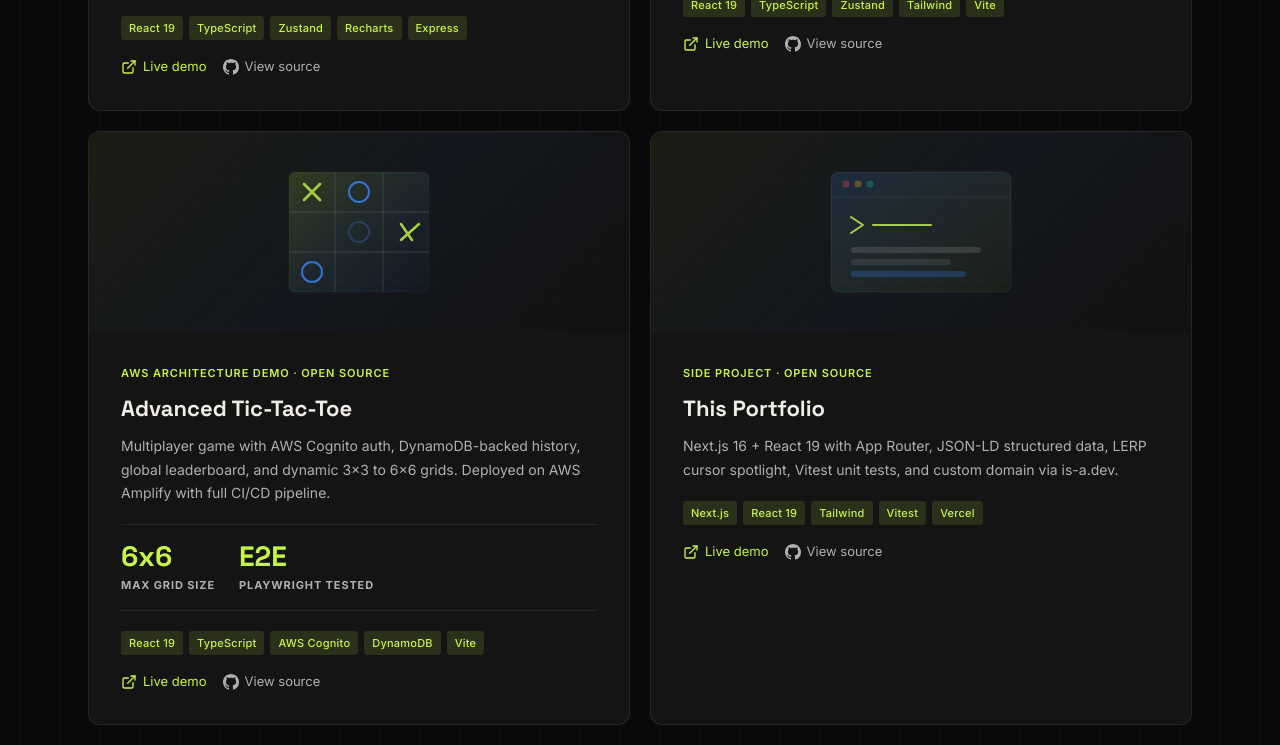
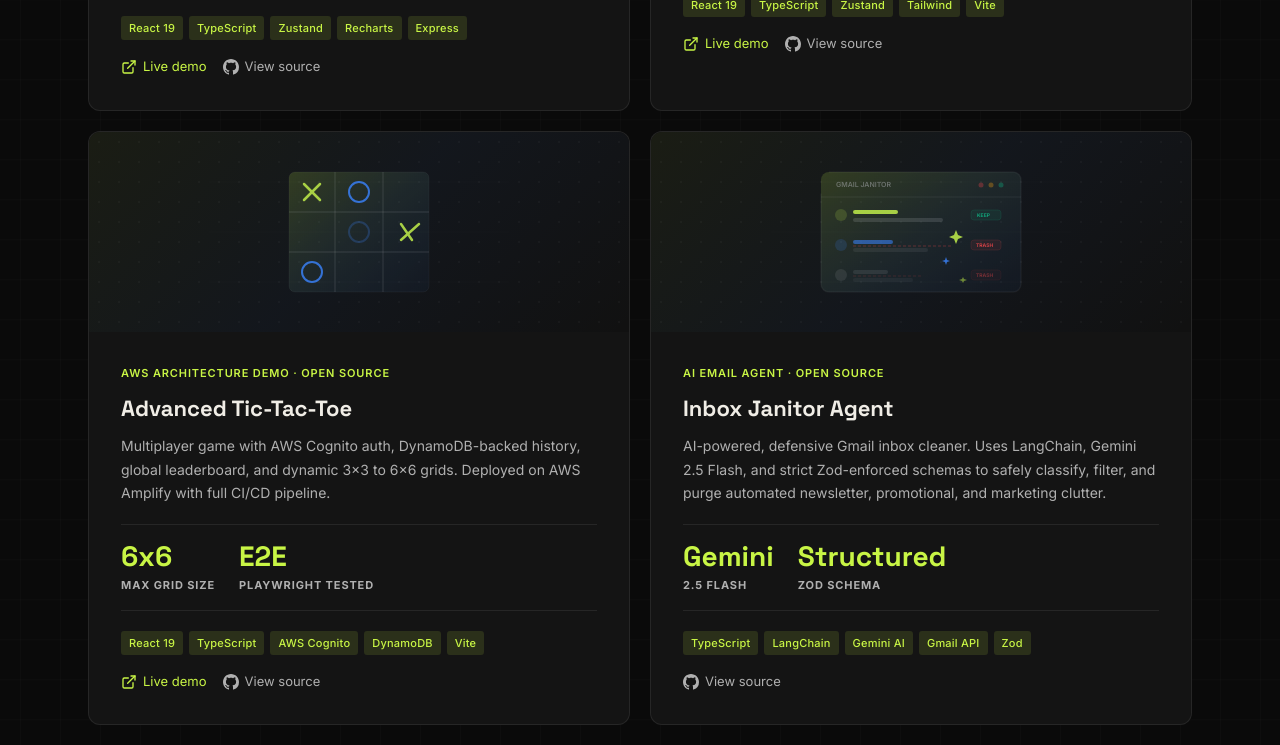
Before and after one commit to MurugeshAravind/Portfolio, a Next.js app: page / in a window 1280 px wide. Shown: the part 2480-3225 px from the top of the page. Built offline with nearby package versions, Linux system fonts and the light colour scheme.

Commit message:
feat: add Inbox Janitor Agent to Labs with custom SVG

```diff
--- a/app/components/ProjectCard.jsx
+++ b/app/components/ProjectCard.jsx
@@ -138,6 +138,55 @@ const VISUAL_PATTERNS = {
       <text x="225" y="120" fill="var(--accent)" fontSize="7" fontWeight="700">65% SAVED</text>
     </svg>
   ),
+  "inbox-janitor-agent": (
+    <svg viewBox="0 0 400 200" fill="none" xmlns="http://www.w3.org/2000/svg" className="project-svg">
+      <defs>
+        <linearGradient id="janitorGrad" x1="0%" y1="0%" x2="100%" y2="100%">
+          <stop offset="0%" stopColor="var(--accent)" stopOpacity="0.2" />
+          <stop offset="100%" stopColor="var(--accent2)" stopOpacity="0.05" />
+        </linearGradient>
+      </defs>
+      <line x1="50" y1="50" x2="350" y2="50" stroke="rgba(255,255,255,0.015)" strokeWidth="1" />
+      <line x1="50" y1="100" x2="350" y2="100" stroke="rgba(255,255,255,0.015)" strokeWidth="1" />
+      <line x1="50" y1="150" x2="350" y2="150" stroke="rgba(255,255,255,0.015)" strokeWidth="1" />
+
+      <rect x="100" y="40" width="200" height="120" rx="8" stroke="rgba(255,255,255,0.06)" strokeWidth="1.5" fill="url(#janitorGrad)" className="svg-draw" />
+      <line x1="100" y1="65" x2="300" y2="65" stroke="rgba(255,255,255,0.08)" strokeWidth="1" />
+
+      <text x="115" y="55" fill="var(--muted)" fontSize="7" fontWeight="600" opacity="0.6">GMAIL JANITOR</text>
+      <circle cx="280" cy="53" r="2.5" fill="rgba(16, 185, 129, 0.4)" />
+      <circle cx="270" cy="53" r="2.5" fill="rgba(245, 158, 11, 0.4)" />
+      <circle cx="260" cy="53" r="2.5" fill="rgba(239, 68, 68, 0.4)" />
+
+      {/* Row 1: Keep/Safe */}
+      <circle cx="120" cy="83" r="6" fill="var(--accent)" fillOpacity="0.2" />
+      <rect x="132" y="78" width="45" height="4" rx="2" fill="var(--accent)" />
+      <rect x="132" y="86" width="90" height="4" rx="2" fill="rgba(255,255,255,0.15)" />
+      <rect x="250" y="78" width="30" height="10" rx="3" fill="rgba(16, 185, 129, 0.1)" stroke="rgba(16, 185, 129, 0.3)" strokeWidth="0.5" />
+      <text x="256" y="85" fill="#10B981" fontSize="5" fontWeight="700">KEEP</text>
+
+      {/* Row 2: Delete/Clutter */}
+      <circle cx="120" cy="113" r="6" fill="var(--accent2)" fillOpacity="0.2" />
+      <rect x="132" y="108" width="40" height="4" rx="2" fill="var(--accent2)" fillOpacity="0.7" />
+      <rect x="132" y="116" width="75" height="4" rx="2" fill="rgba(255,255,255,0.08)" />
+      <line x1="132" y1="114" x2="230" y2="114" stroke="rgba(239, 68, 68, 0.4)" strokeWidth="1" strokeDasharray="3 2" />
+      <rect x="250" y="108" width="30" height="10" rx="3" fill="rgba(239, 68, 68, 0.1)" stroke="rgba(239, 68, 68, 0.3)" strokeWidth="0.5" />
+      <text x="255" y="115" fill="#EF4444" fontSize="5" fontWeight="700">TRASH</text>
+
+      {/* Row 3: Delete/Clutter 2 */}
+      <circle cx="120" cy="143" r="6" fill="rgba(255, 255, 255, 0.1)" />
+      <rect x="132" y="138" width="35" height="4" rx="2" fill="rgba(255, 255, 255, 0.1)" />
+      <rect x="132" y="146" width="60" height="4" rx="2" fill="rgba(255, 255, 255, 0.05)" />
+      <line x1="132" y1="144" x2="200" y2="144" stroke="rgba(239, 68, 68, 0.2)" strokeWidth="1" strokeDasharray="3 2" />
+      <rect x="250" y="138" width="30" height="10" rx="3" fill="rgba(239, 68, 68, 0.05)" stroke="rgba(239, 68, 68, 0.15)" strokeWidth="0.5" />
+      <text x="255" y="145" fill="#EF4444" opacity="0.5" fontSize="5" fontWeight="700">TRASH</text>
+
+      {/* Sparkles indicating active janitorial/clean function */}
+      <path d="M 235 98 L 237 103 L 242 105 L 237 107 L 235 112 L 233 107 L 228 105 L 233 103 Z" fill="var(--accent)" />
+      <path d="M 225 125 L 226 128 L 229 129 L 226 130 L 225 133 L 224 130 L 221 129 L 224 128 Z" fill="var(--accent2)" />
+      <path d="M 242 145 L 243 147 L 246 148 L 243 149 L 242 151 L 241 149 L 238 148 L 241 147 Z" fill="var(--accent)" opacity="0.6" />
+    </svg>
+  ),
   portfolio: (
     <svg viewBox="0 0 400 200" fill="none" xmlns="http://www.w3.org/2000/svg" className="project-svg">
       <defs>
--- a/app/data/projects.js
+++ b/app/data/projects.js
@@ -88,6 +88,23 @@ export const projects = [
     live: "https://main.d2o5yre1zt6isc.amplifyapp.com/",
   },
   {
+    id: "inbox-janitor-agent",
+    featured: false,
+    lab: true,
+    tag: "AI Email Agent · Open source",
+    name: "Inbox Janitor Agent",
+    description:
+      "AI-powered, defensive Gmail inbox cleaner. Uses LangChain, Gemini 2.5 Flash, " +
+      "and strict Zod-enforced schemas to safely classify, filter, and purge automated " +
+      "newsletter, promotional, and marketing clutter.",
+    impact: [
+      { num: "Gemini", label: "2.5 Flash" },
+      { num: "Structured", label: "Zod Schema" },
+    ],
+    stack: ["TypeScript", "LangChain", "Gemini AI", "Gmail API", "Zod"],
+    repo: "https://github.com/MurugeshAravind/inbox-janitor-agent",
+  },
+  {
     id: "portfolio",
     featured: false,
     lab: true,
```
